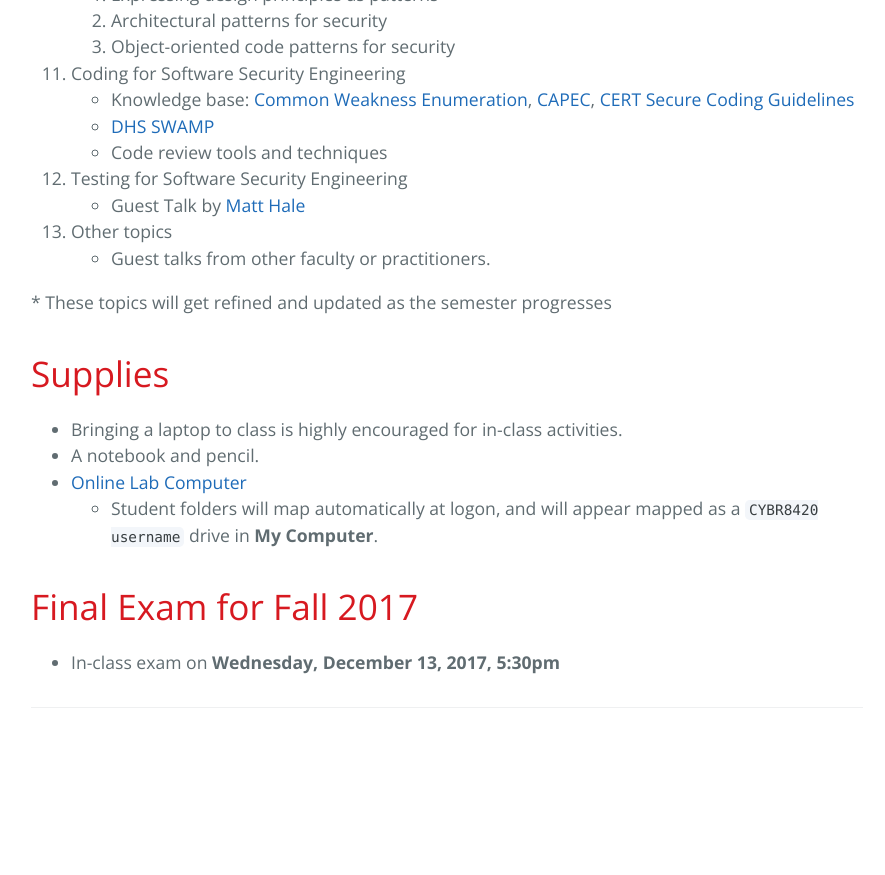
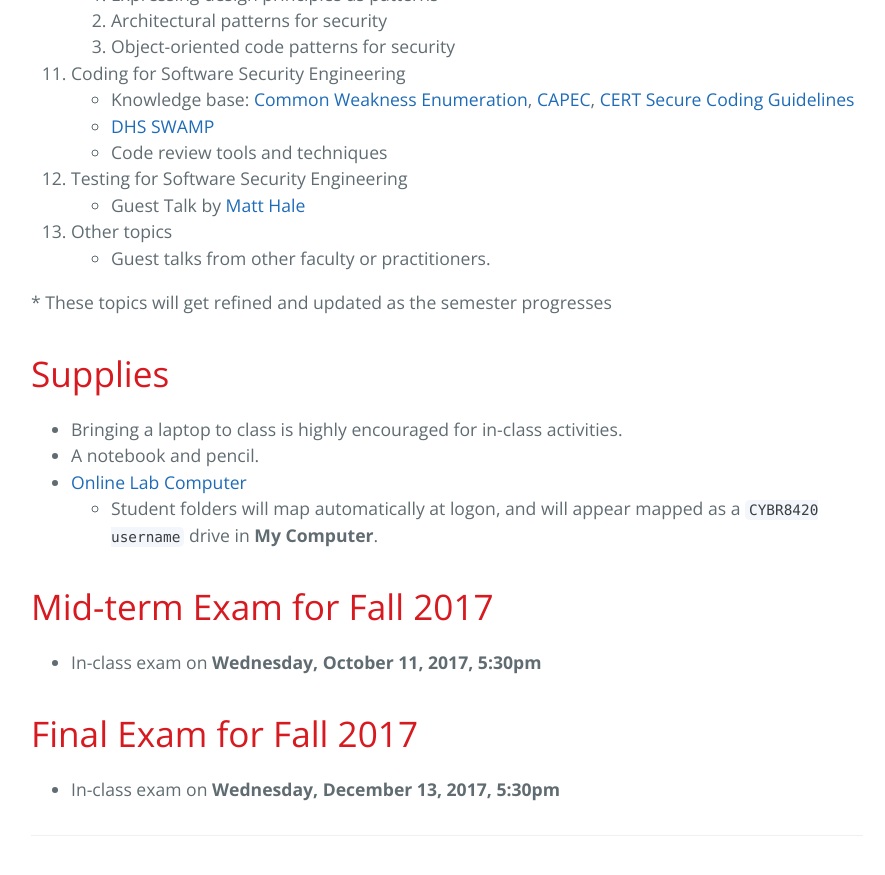
Before and after one commit to robinagandhi/swa, a Jekyll site: the page built from index.md, in a window 1280 px wide and 900 px high, scrolled down 1340 px. Shown: the top 875 px of the window, without its empty margins (193-1078 px from the left). Built offline with Jekyll 4.4.1, drawn with Linux system fonts in a browser that asks for light colours; before the commit the page ends 2112 px from its top, so only the background shows below that.

Commit message:
midterm dates added

```diff
--- a/index.md
+++ b/index.md
@@ -55,6 +55,10 @@ Content will be linked as we progress through the semester. This allows to me to
 * [Online Lab Computer](http://support.ist.unomaha.edu/view.html)
   - Student folders will map automatically at logon, and will appear mapped as a `CYBR8420 username` drive in **My Computer**.
 
+# Mid-term Exam for Fall 2017
+
+  * In-class exam on **Wednesday, October 11, 2017, 5:30pm**
+
 # Final Exam for Fall 2017
 
 * In-class exam on **Wednesday, December 13, 2017, 5:30pm**
```
